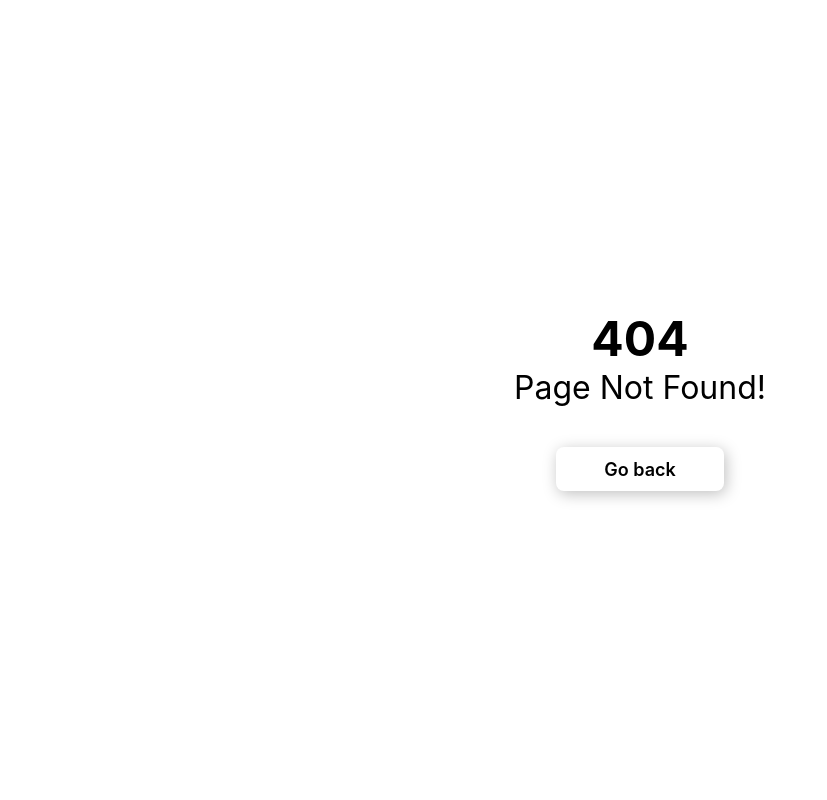
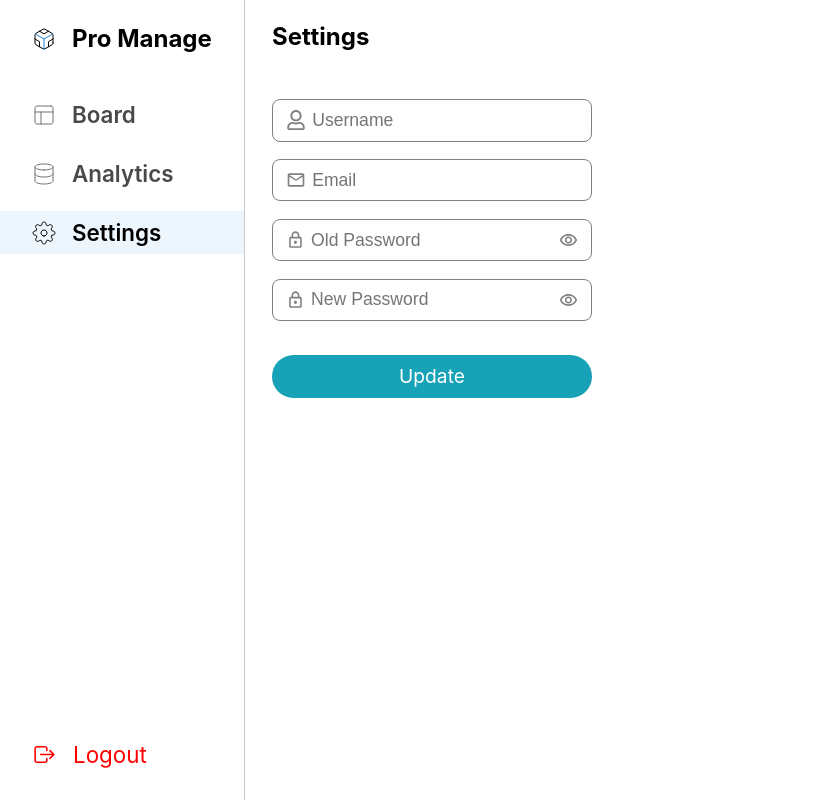
Before and after one commit to AmanGarg0303/pro-manage, a React (Create React App) app in the folder frontend/: page /dashboard/settings in a window 1280 px wide. Before the commit this address had no page. Shown: the whole page, without its empty margins (0-827 px from the left). Built offline with nearby package versions, Linux system fonts and the light colour scheme.

Commit message:
settings page

```diff
--- a/frontend/src/App.js
+++ b/frontend/src/App.js
@@ -5,6 +5,7 @@ import Dashboard from "./pages/dashboard/Dashboard";
 import { Sidebar } from "./components/sidebar/Sidebar";
 import Analytics from "./pages/analytics/Analytics";
 import PageNotFound from "./pages/pageNotFound/PageNotFound";
+import Settings from "./pages/settings/Settings";
 
 function App() {
   const currentUser = true;
@@ -84,6 +85,10 @@ function App() {
           path: "/dashboard/analytics",
           element: currentUser ? <Analytics /> : <Auth />,
         },
+        {
+          path: "/dashboard/settings",
+          element: currentUser ? <Settings /> : <Auth />,
+        },
       ],
     },
     {
--- /dev/null
+++ b/frontend/src/pages/settings/Settings.jsx
@@ -0,0 +1,131 @@
+import React, { useState } from "react";
+import styles from "./settings.module.css";
+import { FaRegUser } from "react-icons/fa";
+import { MdOutlineEmail } from "react-icons/md";
+import { MdOutlineLock } from "react-icons/md";
+import { MdOutlineRemoveRedEye } from "react-icons/md";
+
+const Settings = () => {
+  const [showPassword, setShowPassword] = useState(false);
+  const [showPassword1, setShowPassword1] = useState(false);
+
+  const [username, setUsername] = useState("");
+  const [email, setEmail] = useState("");
+  const [oldPassword, setOldPassword] = useState("");
+  const [newPassword, setNewPassword] = useState("");
+
+  const [error, setError] = useState({
+    usernameErr: "",
+    emailErr: "",
+    oldPasswordErr: "",
+    newPasswordErr: "",
+  });
+
+  const [errorResponse, setErrorResponse] = useState("");
+  const [loading, setLoading] = useState(false);
+
+  const handleUpdateSettings = (e) => {
+    e.preventDefault();
+
+    const error = {};
+    setError(error);
+    setErrorResponse("");
+
+    if (!username) {
+      error.usernameErr = "Username is required!";
+    }
+
+    if (!email) {
+      error.emailErr = "Email is required!";
+    }
+
+    if (!oldPassword && newPassword) {
+      error.oldPasswordErr = "Old Password is required!";
+      //   return;
+    }
+
+    if (oldPassword && !newPassword) {
+      error.newPasswordErr = "New Password is required!";
+      return;
+    }
+
+    if (oldPassword.length > 1 && oldPassword === newPassword) {
+      error.newPasswordErr = "Old and new Password are same!";
+      return;
+    }
+  };
+
+  return (
+    <div className={styles.container}>
+      <h2>Settings</h2>
+
+      <form className={styles.form} onSubmit={handleUpdateSettings}>
+        <div className={styles.InpWrapper}>
+          <div className={styles.mainInp}>
+            <FaRegUser fill="gray" size={20} />
+            <input
+              type="text"
+              placeholder="Username"
+              onChange={(e) => setUsername(e.target.value)}
+            />
+          </div>
+          <p className={styles.error}>{error.usernameErr}</p>
+        </div>
+
+        <div className={styles.InpWrapper}>
+          <div className={styles.mainInp}>
+            <MdOutlineEmail fill="gray" size={20} />
+            <input
+              type="email"
+              placeholder="Email"
+              onChange={(e) => setEmail(e.target.value)}
+            />
+          </div>
+          <p className={styles.error}>{error.emailErr}</p>
+        </div>
+
+        <div className={styles.InpWrapper}>
+          <div className={styles.mainInp}>
+            <MdOutlineLock fill="gray" size={20} />
+            <input
+              type={showPassword ? "text" : "password"}
+              placeholder="Old Password"
+              onChange={(e) => setOldPassword(e.target.value)}
+            />
+            <MdOutlineRemoveRedEye
+              fill={showPassword ? "black" : "gray"}
+              size={20}
+              onClick={() => setShowPassword(!showPassword)}
+            />
+          </div>
+          <p className={styles.error}>{error.oldPasswordErr}</p>
+        </div>
+
+        <div className={styles.InpWrapper}>
+          <div className={styles.mainInp}>
+            <MdOutlineLock fill="gray" size={20} />
+            <input
+              type={showPassword1 ? "text" : "password"}
+              placeholder="New Password"
+              onChange={(e) => setNewPassword(e.target.value)}
+            />
+            <MdOutlineRemoveRedEye
+              fill={showPassword1 ? "black" : "gray"}
+              size={20}
+              onClick={() => setShowPassword1(!showPassword1)}
+            />
+          </div>
+          <p className={styles.error}>{error.newPasswordErr}</p>
+        </div>
+
+        <p className={styles.error}>{errorResponse}</p>
+
+        <button className={styles.updateBtn} type="submit">
+          Update
+        </button>
+      </form>
+    </div>
+  );
+};
+
+export default Settings;
--- /dev/null
+++ b/frontend/src/pages/settings/settings.module.css
@@ -0,0 +1,58 @@
+.container {
+  padding: 1.4rem 2rem;
+
+  .form {
+    margin-top: 3rem;
+    display: flex;
+    flex-direction: column;
+    gap: 1rem 0;
+
+    h2 {
+      font-size: 2rem;
+      margin-bottom: 1rem;
+    }
+
+    .InpWrapper {
+      display: flex;
+      flex-direction: column;
+      gap: 0.1rem;
+
+      .mainInp {
+        border: 1px solid gray;
+        border-radius: 8px;
+        padding: 0.6rem 0.8rem;
+        display: flex;
+        align-items: center;
+        gap: 0 0.4rem;
+        width: 20rem;
+
+        input {
+          border: none;
+          outline: none;
+          font-size: 1.1rem;
+          width: 16rem;
+        }
+      }
+    }
+
+    .updateBtn {
+      all: unset;
+      background-color: var(--primary-blue);
+      padding: 0.6rem 4rem;
+      border-radius: 3rem;
+      color: white;
+      text-align: center;
+      width: 12rem;
+      font-size: 1.2rem;
+      cursor: pointer;
+      &:hover {
+        filter: brightness(1.09);
+      }
+    }
+  }
+}
+
+.error {
+  font-size: 12px;
+  color: red;
+}
```
